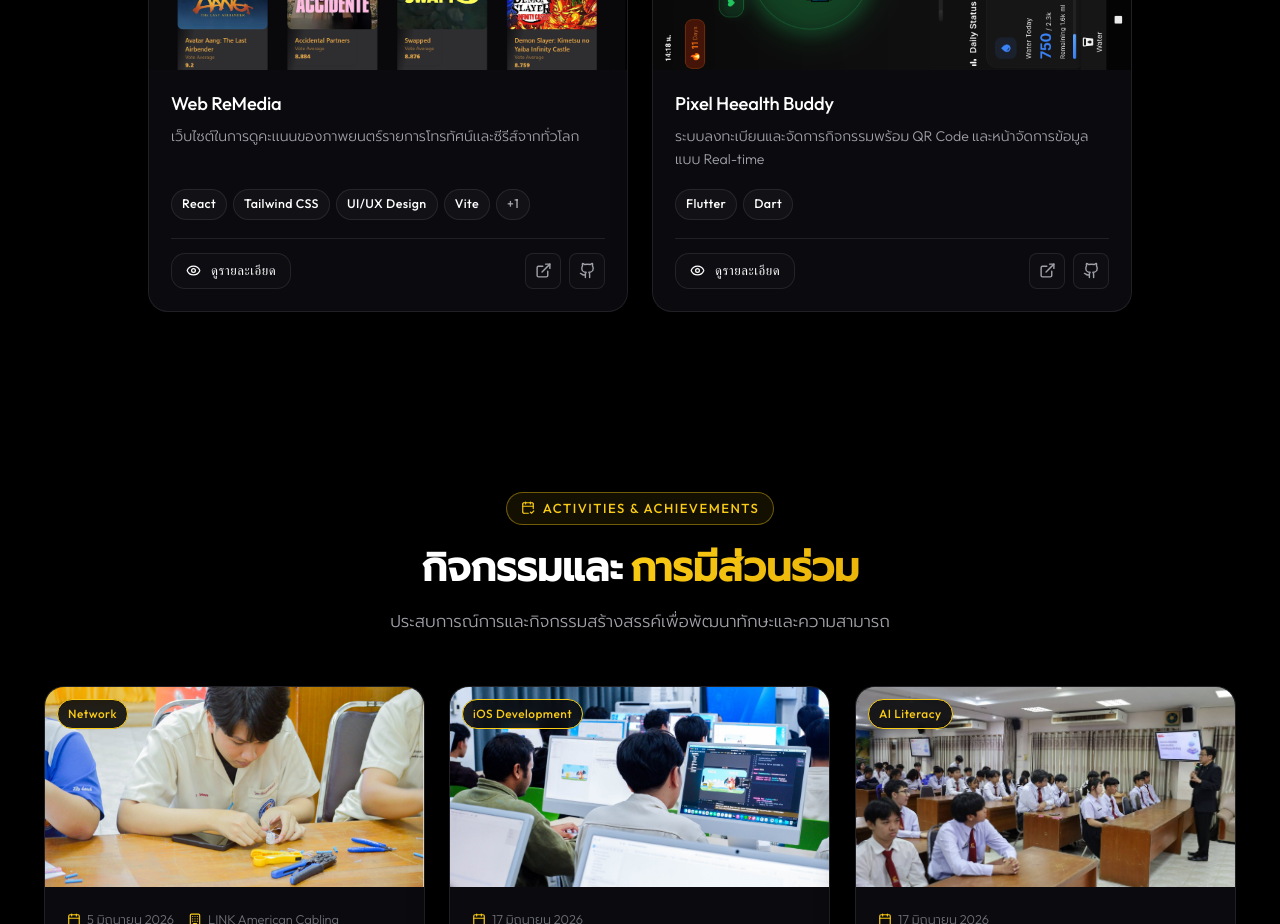
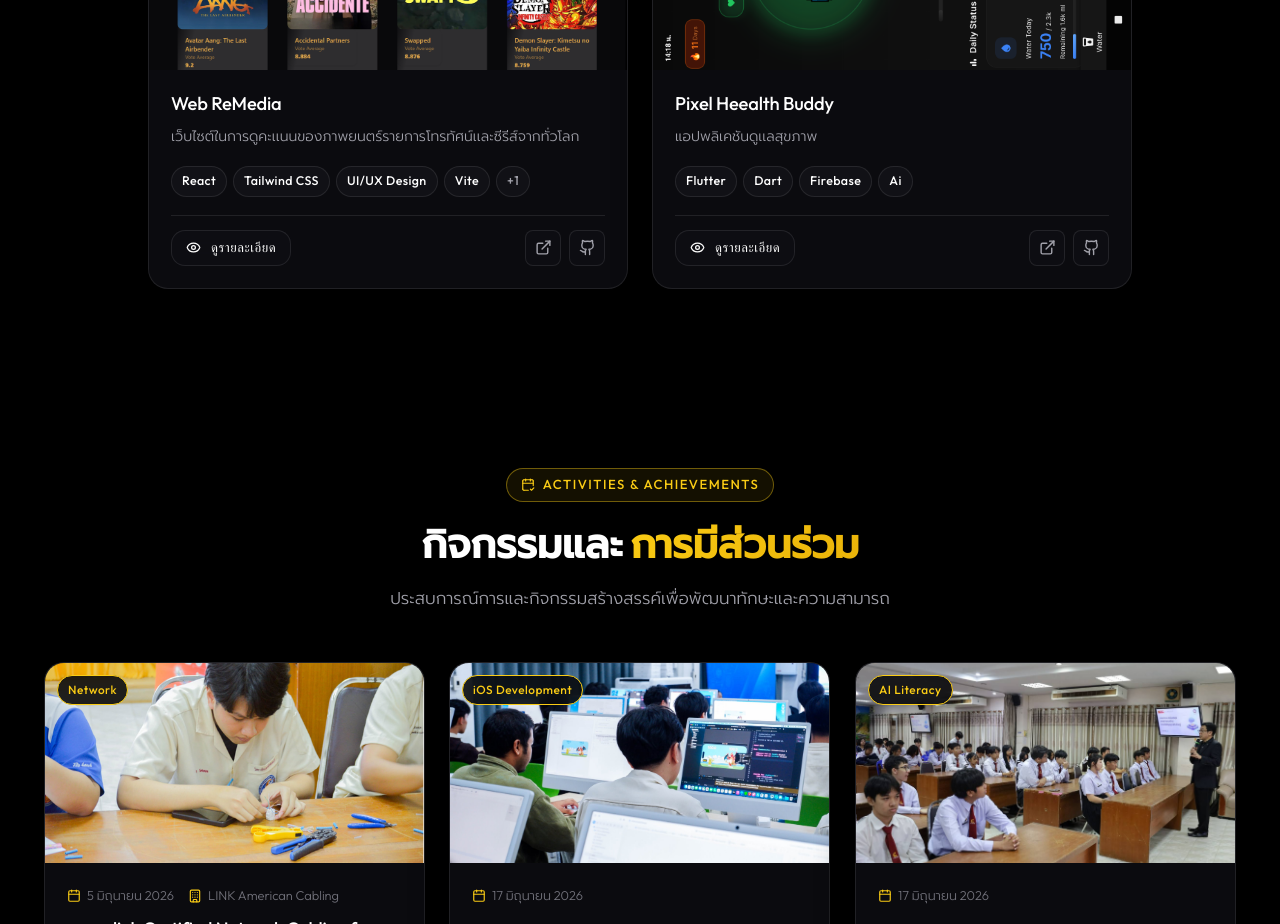
Before and after one commit to SarawutEz/sarawut_portfolio_end, a React (Vite) app: page / in a window 1280 px wide. Shown: the part 3200-4124 px from the top of the page. Built offline with nearby package versions, Linux system fonts and the light colour scheme.

Commit message:
อัพเดตดำอธิบายโปรเจค

```diff
--- a/src/data/portfolioData.js
+++ b/src/data/portfolioData.js
@@ -122,8 +122,8 @@ export const projectsData = [
     id: 2,
     title: "Pixel Heealth Buddy",
     category: "Application",
-    description: "ระบบลงทะเบียนและจัดการกิจกรรมพร้อม QR Code และหน้าจัดการข้อมูลแบบ Real-time",
-    fullDescription: "แพลตฟอร์มศูนย์รวมกิจกรรมและอีเวนต์สำหรับนักศึกษา ช่วยให้อาจารย์และชมรมสามารถสร้างอีเวนต์ จัดการตั๋ว ตรวจสอบรายชื่อผู้ลงทะเบียน และสแกน QR Code เข้างานได้สะดวกรวดเร็ว",
+    description: "แอปพลิเคชันดูเเลสุขภาพ",
+    fullDescription: "เเอปเพื่อสุขภาพที่ใช้ตัวละคร Pixel เป็นตัวเเทนของผู้ใช้สามารถสเเกนแคลอรี่จากรูปภาพอาหารโดยการใช้ Google Giminig Api เเละยังสามารถบันทึกการดื่มน้ำการเดินในเเต่ละวันพร้อมการเก็บประวัติดูย้อนหลัง",
     image: "/images/Pixel_Heealth_Buddy.png",
     images: [
       "/images/Pixel_Heealth_Buddy.png",
@@ -132,15 +132,15 @@ export const projectsData = [
       // ตัวอย่าง: { type: "file", src: "/videos/demo.mp4", title: "วิดีโอตัวอย่าง" }
       // ตัวอย่าง: { type: "youtube", src: "https://www.youtube.com/embed/VIDEO_ID", title: "YouTube Demo" }
     ],
-    tags: ["Flutter", "Dart"],
+    tags: ["Flutter", "Dart", "Firebase", "Ai"],
     liveUrl: "https://canva.link/952mf257a0a4uiv",
     githubUrl: "https://github.com/SarawutEz",
     featured: true,
     highlights: [
-      "ระบบออกบัตร E-Ticket พร้อม QR Code อัตโนมัติ",
-      "Dashboard สำหรับ Organizer ดูยอดผู้เข้าร่วมงานแบบสดๆ",
-      "ระบบส่งอีเมลยืนยันการลงทะเบียนพร้อมไฟล์ PDF",
-      "รองรับการค้นหาและฟิลเตอร์กิจกรรมตามหมวดหมู่และวันที่"
+      "ตัวละคร Pixel เเทนตัวผู้ใช้",
+      "Ai คำนวนสารอาหารเเละแคลอรี่ภาพรูปถ่าย",
+      "การบันทึกการดื่ม",
+      "การดูประวัติย้อนหลังการกิน การดื่ม การเดิน"
     ]
   },
 ];
```
